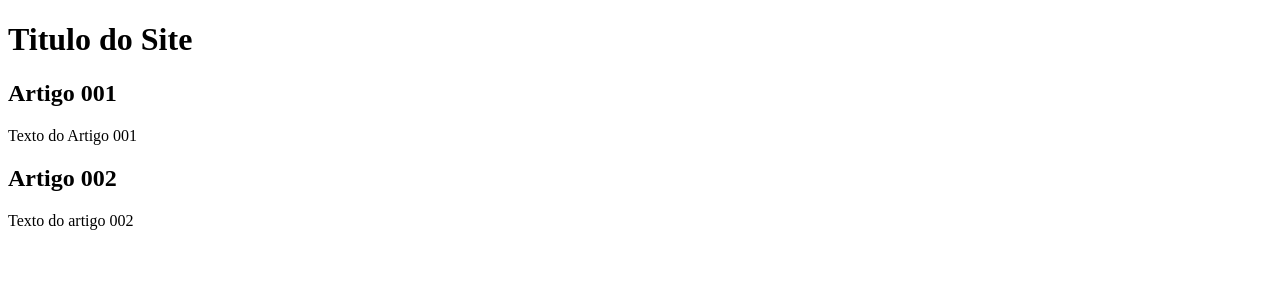
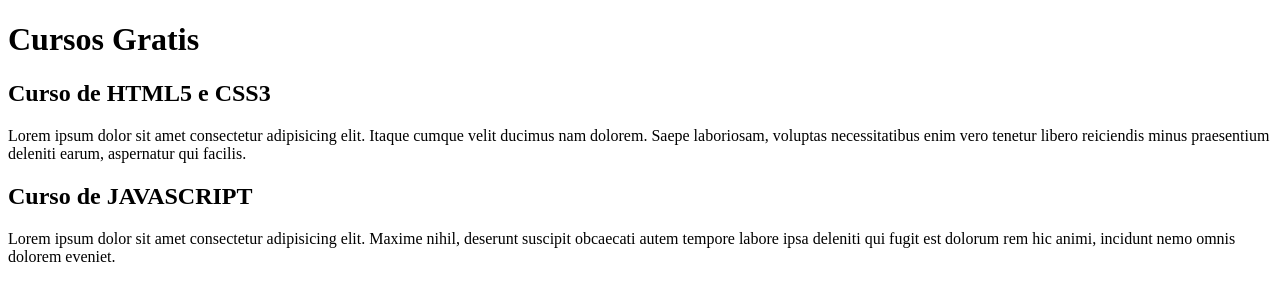
Before and after one commit to sivaldo-almeida1973/projeto-site, a plain HTML site: page index.html in a window 1280 px wide. Drawn offline with Linux system fonts and the light colour scheme.

Commit message:
comecei a escrever conteudo

```diff
--- a/index.html
+++ b/index.html
@@ -9,17 +9,17 @@
 <body>
     <main>
         <header>
-            <h1>Titulo do Site</h1>
+            <h1>Cursos Gratis</h1>
         </header>
     </main>
     <article>
-        <h2>Artigo 001</h2>
-        <p>Texto do Artigo 001</p>
+        <h2>Curso de HTML5 e CSS3</h2>
+        <p>Lorem ipsum dolor sit amet consectetur adipisicing elit. Itaque cumque velit ducimus nam dolorem. Saepe laboriosam, voluptas necessitatibus enim vero tenetur libero reiciendis minus praesentium deleniti earum, aspernatur qui facilis.</p>
 
     </article>
     <article>
-        <h2>Artigo 002</h2>
-        <p>Texto do artigo 002</p>
+        <h2>Curso de JAVASCRIPT</h2>
+        <p>Lorem ipsum dolor sit amet consectetur adipisicing elit. Maxime nihil, deserunt suscipit obcaecati autem tempore labore ipsa deleniti qui fugit est dolorum rem hic animi, incidunt nemo omnis dolorem eveniet.</p>
     </article>
 </body>
 </html>
```
